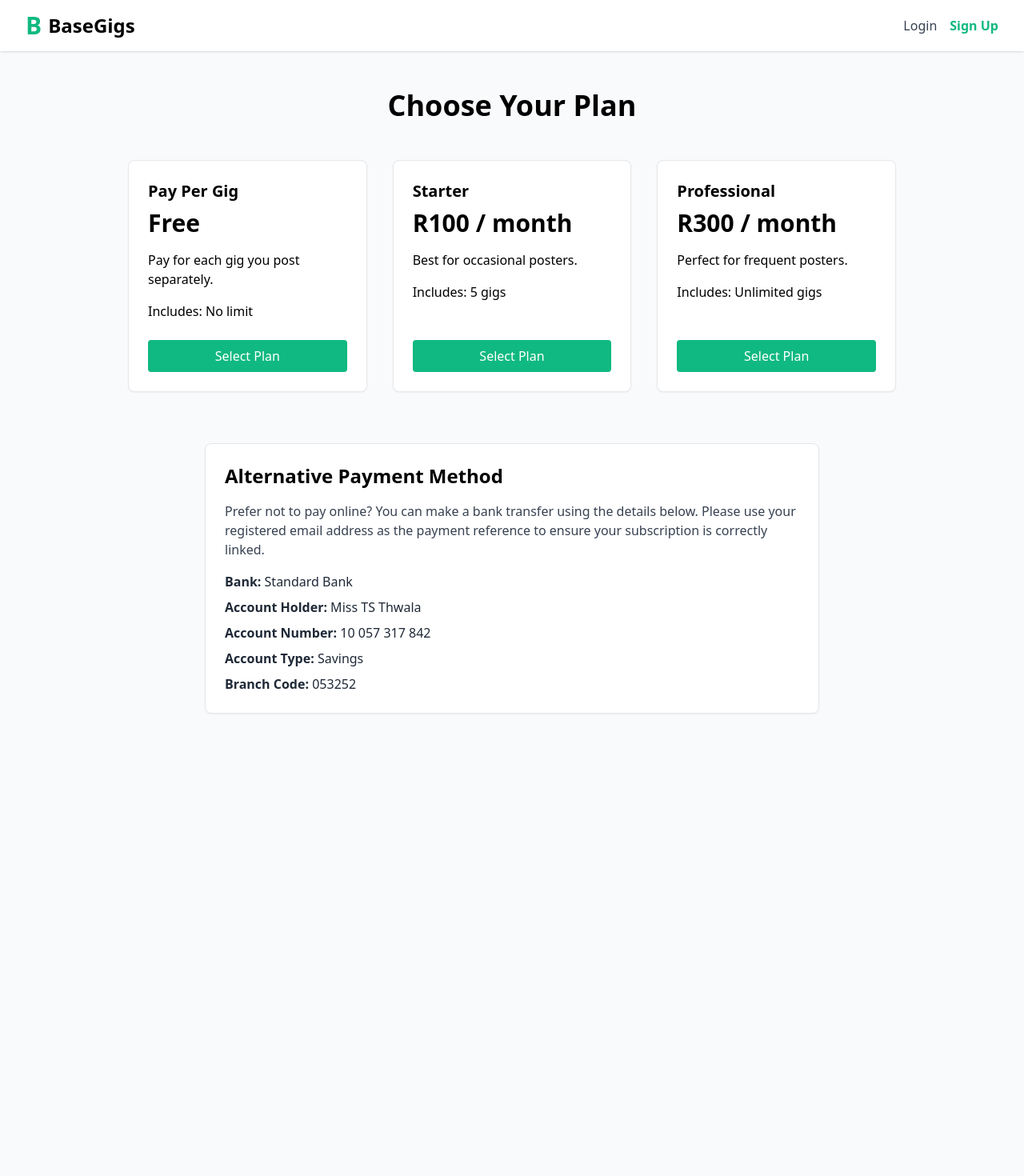
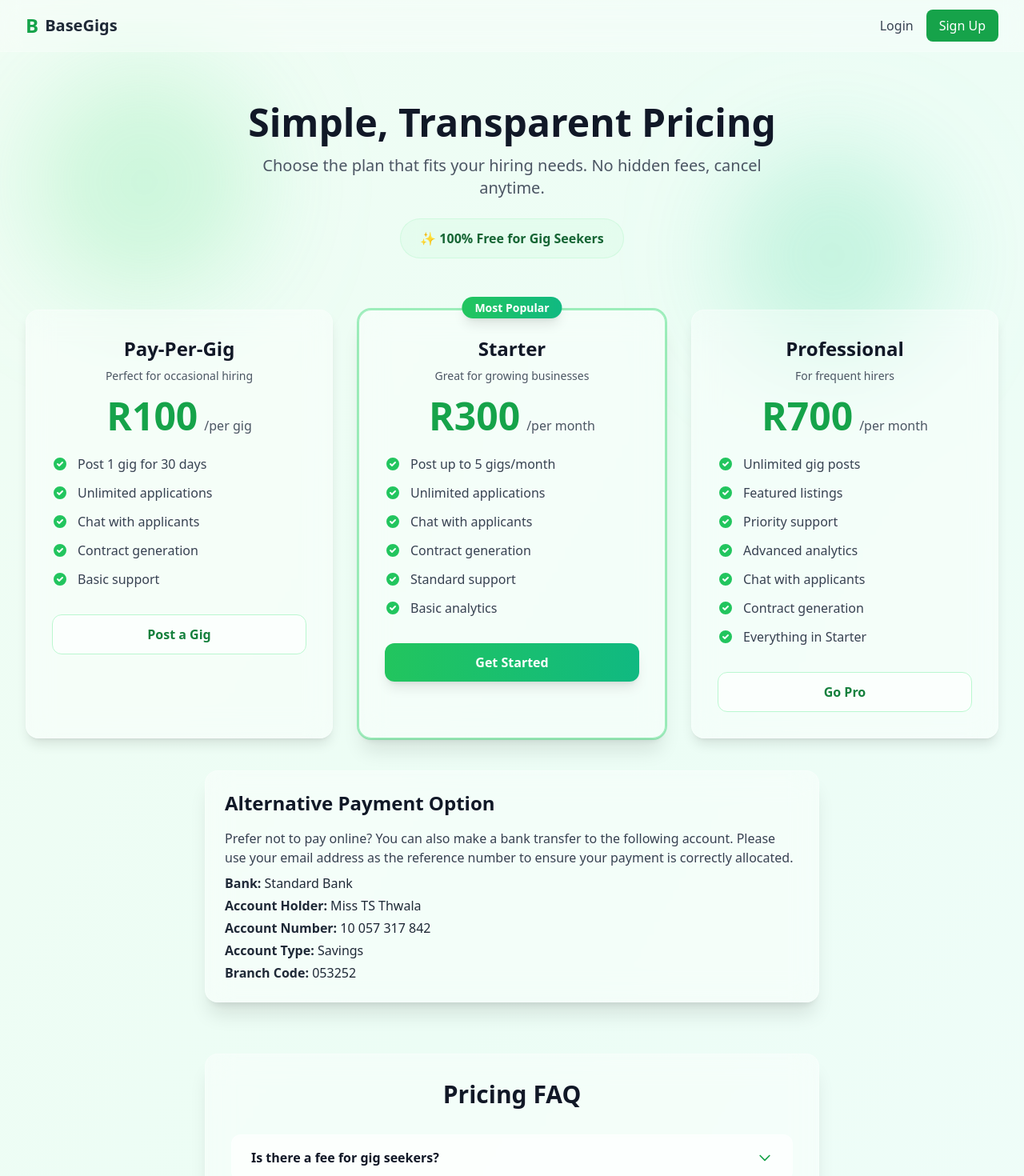
Before and after one commit to Sib222/basegigs, a Next.js app: page /pricing in a window 1280 px wide. Shown: the top 1470 px of the page at 80% size. Before the commit the page ends 940 px from the top, so only its background shows below. Built offline with nearby package versions, Linux system fonts and the light colour scheme.

Commit message:
Update page.tsx

```diff
--- a/app/pricing/page.tsx
+++ b/app/pricing/page.tsx
@@ -1,100 +1,143 @@
 'use client'
 
-import { useEffect, useState } from 'react'
-import Link from 'next/link'
+import { useState, useEffect } from 'react'
 import { supabase } from '@/lib/supabase'
-import { useRouter } from 'next/navigation'
-
-const PLANS = [
-  {
-    key: 'pay_per_gig',
-    name: 'Pay Per Gig',
-    price: 'Free',
-    gigsIncluded: 'No limit',
-    description: 'Pay for each gig you post separately.',
-  },
-  {
-    key: 'starter',
-    name: 'Starter',
-    price: 'R100 / month',
-    gigsIncluded: '5 gigs',
-    description: 'Best for occasional posters.',
-  },
-  {
-    key: 'professional',
-    name: 'Professional',
-    price: 'R300 / month',
-    gigsIncluded: 'Unlimited gigs',
-    description: 'Perfect for frequent posters.',
-  },
-]
 
 export default function PricingPage() {
-  const router = useRouter()
-  const [user, setUser] = useState<any>(null)
-  const [loading, setLoading] = useState(true)
+  const [openFaq, setOpenFaq] = useState<number | null>(null)
+  const [user, setUser] = useState(null)
 
   useEffect(() => {
     const sessionUser = supabase.auth.getUser().then(({ data }) => {
       setUser(data.user)
-      setLoading(false)
     })
-
-    // Listen to auth state changes to update menu immediately
-    const { data: listener } = supabase.auth.onAuthStateChange((_event, session) => {
-      setUser(session?.user ?? null)
-    })
-
-    return () => {
-      listener.subscription.unsubscribe()
-    }
   }, [])
 
-  const handleLogout = async () => {
-    await supabase.auth.signOut()
-    router.push('/')
-  }
+  const plans = [
+    {
+      name: 'Pay-Per-Gig',
+      price: 'R100',
+      period: 'per gig',
+      description: 'Perfect for occasional hiring',
+      features: [
+        'Post 1 gig for 30 days',
+        'Unlimited applications',
+        'Chat with applicants',
+        'Contract generation',
+        'Basic support',
+      ],
+      cta: 'Post a Gig',
+      href: '/post-gig',
+      popular: false,
+    },
+    {
+      name: 'Starter',
+      price: 'R300',
+      period: 'per month',
+      description: 'Great for growing businesses',
+      features: [
+        'Post up to 5 gigs/month',
+        'Unlimited applications',
+        'Chat with applicants',
+        'Contract generation',
+        'Standard support',
+        'Basic analytics',
+      ],
+      cta: 'Get Started',
+      href: '/signup',
+      popular: true,
+    },
+    {
+      name: 'Professional',
+      price: 'R700',
+      period: 'per month',
+      description: 'For frequent hirers',
+      features: [
+        'Unlimited gig posts',
+        'Featured listings',
+        'Priority support',
+        'Advanced analytics',
+        'Chat with applicants',
+        'Contract generation',
+        'Everything in Starter',
+      ],
+      cta: 'Go Pro',
+      href: '/signup',
+      popular: false,
+    },
+  ]
+
+  const faqs = [
+    {
+      q: 'Is there a fee for gig seekers?',
+      a: 'No! BaseGigs is 100% free for gig seekers. Browse, apply, chat, and sign contracts at no cost.',
+    },
+    {
+      q: 'How long does a gig posting stay active?',
+      a: 'Each gig post stays active for 30 days. For Pay-Per-Gig, you pay R100 per post. With subscriptions, you can post multiple gigs that each stay active for 30 days.',
+    },
+    {
+      q: 'Can I cancel my subscription anytime?',
+      a: "Yes, you can cancel your subscription at any time. You'll continue to have access until the end of your billing period.",
+    },
+    {
+      q: 'What happens if I exceed 5 gigs on the Starter plan?',
+      a: 'You can either wait until next month, upgrade to Professional for unlimited posts, or pay R100 per additional gig post.',
+    },
+    {
+      q: 'Do you take a commission on contracts?',
+      a: "No! We don't take any commission from your contracts. You only pay for posting gigs - everything else is free.",
+    },
+    {
+      q: 'What payment methods do you accept?',
+      a: 'We accept all major credit/debit cards, EFT, and SnapScan. All payments are processed securely.',
+    },
+  ]
 
   return (
-    <>
-      {/* Navigation / Header */}
-      <nav className="bg-white shadow">
+    <div className="min-h-screen bg-gradient-to-br from-green-50 via-emerald-50 to-teal-50 relative overflow-hidden">
+      {/* Glassmorphism Background Elements */}
+      <div className="absolute top-20 left-10 w-72 h-72 bg-green-400 rounded-full mix-blend-multiply filter blur-3xl opacity-20 animate-blob"></div>
+      <div className="absolute top-40 right-20 w-72 h-72 bg-emerald-400 rounded-full mix-blend-multiply filter blur-3xl opacity-20 animate-blob animation-delay-2000"></div>
+      <div className="absolute bottom-20 left-1/2 w-72 h-72 bg-teal-400 rounded-full mix-blend-multiply filter blur-3xl opacity-20 animate-blob animation-delay-4000"></div>
+
+      {/* Navigation */}
+      <nav className="backdrop-blur-md bg-white/30 border-b border-white/20 sticky top-0 z-50">
         <div className="max-w-7xl mx-auto px-4 sm:px-6 lg:px-8">
-          <div className="flex justify-between h-16 items-center">
-            <Link href="/" className="flex items-center space-x-2">
-              <span className="text-3xl font-bold text-primary">B</span>
-              <span className="text-2xl font-semibold">BaseGigs</span>
-            </Link>
+          <div className="flex justify-between items-center h-16">
+            <a href="/" className="flex items-center">
+              <span className="text-2xl font-bold text-green-600">B</span>
+              <span className="ml-2 text-xl font-semibold text-gray-800">BaseGigs</span>
+            </a>
             <div className="flex items-center space-x-4">
-              {!loading && user ? (
+              {user ? (
                 <>
-                  <Link
-                    href="/dashboard/client"
-                    className="text-gray-700 hover:text-primary font-medium"
-                  >
+                  <a href="/dashboard" className="text-gray-700 hover:text-green-600 font-medium">
                     Dashboard
-                  </Link>
-                  <button
-                    onClick={handleLogout}
-                    className="text-gray-700 hover:text-primary font-medium"
+                  </a>
+                  <a
+                    href="#"
+                    onClick={async (e) => {
+                      e.preventDefault()
+                      await supabase.auth.signOut()
+                      window.location.href = '/'
+                    }}
+                    className="px-4 py-2 bg-green-600 text-white rounded-lg hover:bg-green-700 font-medium"
                   >
                     Logout
-                  </button>
+                  </a>
                 </>
               ) : (
                 <>
-                  <Link
-                    href="/login"
-                    className="text-gray-700 hover:text-primary font-medium"
-                  >
+                  <a href="/login" className="text-gray-700 hover:text-green-600 font-medium">
                     Login
-                  </Link>
-                  <Link
+                  </a>
+                  <a
                     href="/signup"
-                    className="text-primary font-semibold hover:text-green-600"
+                    className="px-4 py-2 bg-green-600 text-white rounded-lg hover:bg-green-700 font-medium"
                   >
                     Sign Up
-                  </Link>
+                  </a>
                 </>
               )}
             </div>
@@ -102,52 +145,188 @@ export default function PricingPage() {
         </div>
       </nav>
 
-      {/* Pricing Content */}
-      <main className="max-w-5xl mx-auto py-12 px-4 sm:px-6 lg:px-8">
-        <h1 className="text-4xl font-bold text-center mb-12">
-          Choose Your Plan
-        </h1>
+      <div className="relative z-10 max-w-7xl mx-auto px-4 sm:px-6 lg:px-8 py-16">
+        {/* Header */}
+        <div className="text-center mb-16">
+          <h1 className="text-5xl font-bold text-gray-900 mb-4">Simple, Transparent Pricing</h1>
+          <p className="text-xl text-gray-600 max-w-2xl mx-auto">
+            Choose the plan that fits your hiring needs. No hidden fees, cancel anytime.
+          </p>
+          <div className="mt-6 inline-flex items-center backdrop-blur-md bg-green-100/50 rounded-full px-6 py-3 border border-green-200/50">
+            <span className="text-green-800 font-semibold">✨ 100% Free for Gig Seekers</span>
+          </div>
+        </div>
 
-        <div className="grid grid-cols-1 sm:grid-cols-3 gap-8">
-          {PLANS.map((plan) => (
+        {/* Pricing Cards */}
+        <div className="grid grid-cols-1 md:grid-cols-3 gap-8 mb-10">
+          {plans.map((plan, idx) => (
             <div
-              key={plan.key}
-              className="border border-gray-200 rounded-lg p-6 shadow-sm bg-white flex flex-col"
+              key={idx}
+              className={`relative backdrop-blur-lg bg-white/40 rounded-2xl p-8 border transition-all duration-300 hover:scale-105 hover:shadow-2xl ${
+                plan.popular
+                  ? 'border-green-400/50 shadow-xl ring-2 ring-green-400/50'
+                  : 'border-white/30 shadow-lg'
+              }`}
             >
-              <h2 className="text-xl font-semibold mb-2">{plan.name}</h2>
-              <p className="text-3xl font-bold mb-4">{plan.price}</p>
-              <p className="mb-4">{plan.description}</p>
-              <p className="mb-6 font-medium">Includes: {plan.gigsIncluded}</p>
+              {plan.popular && (
+                <div className="absolute -top-4 left-1/2 transform -translate-x-1/2">
+                  <span className="bg-gradient-to-r from-green-500 to-emerald-500 text-white px-4 py-1 rounded-full text-sm font-bold shadow-lg">
+                    Most Popular
+                  </span>
+                </div>
+              )}
 
-              <Link
-                href="/login"
-                className="mt-auto inline-block w-full text-center bg-primary text-white py-2 rounded hover:bg-green-600"
+              <div className="text-center mb-6">
+                <h3 className="text-2xl font-bold text-gray-900 mb-2">{plan.name}</h3>
+                <p className="text-gray-600 text-sm mb-4">{plan.description}</p>
+                <div className="flex items-baseline justify-center mb-2">
+                  <span className="text-5xl font-bold text-green-600">{plan.price}</span>
+                  <span className="text-gray-600 ml-2">/{plan.period}</span>
+                </div>
+              </div>
+
+              <ul className="space-y-3 mb-8">
+                {plan.features.map((feature, i) => (
+                  <li key={i} className="flex items-start">
+                    <svg
+                      className="w-5 h-5 text-green-500 mr-3 mt-0.5 flex-shrink-0"
+                      fill="currentColor"
+                      viewBox="0 0 20 20"
+                    >
+                      <path
+                        fillRule="evenodd"
+                        d="M10 18a8 8 0 100-16 8 8 0 000 16zm3.707-9.293a1 1 0 00-1.414-1.414L9 10.586 7.707 9.293a1 1 0 00-1.414 1.414l2 2a1 1 0 001.414 0l4-4z"
+                        clipRule="evenodd"
+                      />
+                    </svg>
+                    <span className="text-gray-700">{feature}</span>
+                  </li>
+                ))}
+              </ul>
+
+              <a
+                href={plan.href}
+                className={`block w-full py-3 px-6 rounded-xl font-semibold transition-all text-center ${
+                  plan.popular
+                    ? 'bg-gradient-to-r from-green-500 to-emerald-500 text-white hover:from-green-600 hover:to-emerald-600 shadow-lg'
+                    : 'bg-white/60 text-green-700 hover:bg-white/80 border border-green-200'
+                }`}
               >
-                Select Plan
-              </Link>
+                {plan.cta}
+              </a>
             </div>
           ))}
         </div>
 
-        {/* Bank Transfer Info Section */}
-        <section className="mt-16 bg-white border border-gray-200 rounded-lg p-6 shadow-sm max-w-3xl mx-auto">
-          <h3 className="text-2xl font-semibold mb-4">
-            Alternative Payment Method
-          </h3>
-          <p className="mb-4 text-gray-700">
-            Prefer not to pay online? You can make a bank transfer using the details below.
-            Please use your registered email address as the payment reference to ensure your subscription is correctly linked.
+        {/* Bank Transfer Payment Info */}
+        <div className="max-w-3xl mx-auto bg-white/40 backdrop-blur-lg rounded-2xl p-6 border border-white/30 shadow-xl mb-16">
+          <h2 className="text-2xl font-semibold text-gray-900 mb-4">Alternative Payment Option</h2>
+          <p className="mb-2 text-gray-700">
+            Prefer not to pay online? You can also make a bank transfer to the following account. Please
+            use your email address as the reference number to ensure your payment is correctly allocated.
           </p>
+          <ul className="text-gray-800 space-y-1 font-medium">
+            <li>
+              <strong>Bank:</strong> Standard Bank
+            </li>
+            <li>
+              <strong>Account Holder:</strong> Miss TS Thwala
+            </li>
+            <li>
+              <strong>Account Number:</strong> 10 057 317 842
+            </li>
+            <li>
+              <strong>Account Type:</strong> Savings
+            </li>
+            <li>
+              <strong>Branch Code:</strong> 053252
+            </li>
+          </ul>
+        </div>
 
-          <div className="space-y-2 text-gray-800 font-medium">
-            <div><span className="font-semibold">Bank:</span> Standard Bank</div>
-            <div><span className="font-semibold">Account Holder:</span> Miss TS Thwala</div>
-            <div><span className="font-semibold">Account Number:</span> 10 057 317 842</div>
-            <div><span className="font-semibold">Account Type:</span> Savings</div>
-            <div><span className="font-semibold">Branch Code:</span> 053252</div>
+        {/* FAQ Section */}
+        <div className="max-w-3xl mx-auto backdrop-blur-lg bg-white/40 rounded-2xl p-8 border border-white/30 shadow-xl">
+          <h2 className="text-3xl font-bold text-gray-900 text-center mb-8">Pricing FAQ</h2>
+          <div className="space-y-4">
+            {faqs.map((faq, idx) => (
+              <div
+                key={idx}
+                className="backdrop-blur-sm bg-white/50 rounded-xl border border-white/40 overflow-hidden transition-all"
+              >
+                <button
+                  onClick={() => setOpenFaq(openFaq === idx ? null : idx)}
+                  className="w-full px-6 py-4 text-left flex justify-between items-center hover:bg-white/30 transition-colors"
+                >
+                  <span className="font-semibold text-gray-900">{faq.q}</span>
+                  <svg
+                    className={`w-5 h-5 text-green-600 transition-transform ${
+                      openFaq === idx ? 'rotate-180' : ''
+                    }`}
+                    fill="none"
+                    stroke="currentColor"
+                    viewBox="0 0 24 24"
+                  >
+                    <path strokeLinecap="round" strokeLinejoin="round" strokeWidth={2} d="M19 9l-7 7-7-7" />
+                  </svg>
+                </button>
+                {openFaq === idx && (
+                  <div className="px-6 pb-4">
+                    <p className="text-gray-700">{faq.a}</p>
+                  </div>
+                )}
+              </div>
+            ))}
           </div>
-        </section>
-      </main>
-    </>
+        </div>
+
+        {/* CTA Section */}
+        <div className="mt-20 text-center backdrop-blur-lg bg-gradient-to-r from-green-500/20 to-emerald-500/20 rounded-2xl p-12 border border-green-200/50">
+          <h2 className="text-3xl font-bold text-gray-900 mb-4">Ready to find your perfect gig worker?</h2>
+          <p className="text-gray-700 mb-8 max-w-2xl mx-auto">
+            Join hundreds of South African businesses hiring talented gig seekers on BaseGigs.
+          </p>
+          <div className="flex gap-4 justify-center flex-wrap">
+            <a
+              href="/signup"
+              className="px-8 py-4 bg-green-600 text-white rounded-xl font-semibold hover:bg-green-700 shadow-lg"
+            >
+              Get Started Now
+            </a>
+            <a
+              href="/find-talent"
+              className="px-8 py-4 bg-white/60 text-green-700 rounded-xl font-semibold hover:bg-white/80 border border-green-200"
+            >
+              Browse Talent
+            </a>
+          </div>
+        </div>
+      </div>
+
+      <style jsx>{`
+        @keyframes blob {
+          0% {
+            transform: translate(0px, 0px) scale(1);
+          }
+          33% {
+            transform: translate(30px, -50px) scale(1.1);
+          }
+          66% {
+            transform: translate(-20px, 20px) scale(0.9);
+          }
+          100% {
+            transform: translate(0px, 0px) scale(1);
+          }
+        }
+        .animate-blob {
+          animation: blob 7s infinite;
+        }
+        .animation-delay-2000 {
+          animation-delay: 2s;
+        }
+        .animation-delay-4000 {
+          animation-delay: 4s;
+        }
+      `}</style>
+    </div>
   )
 }
```
